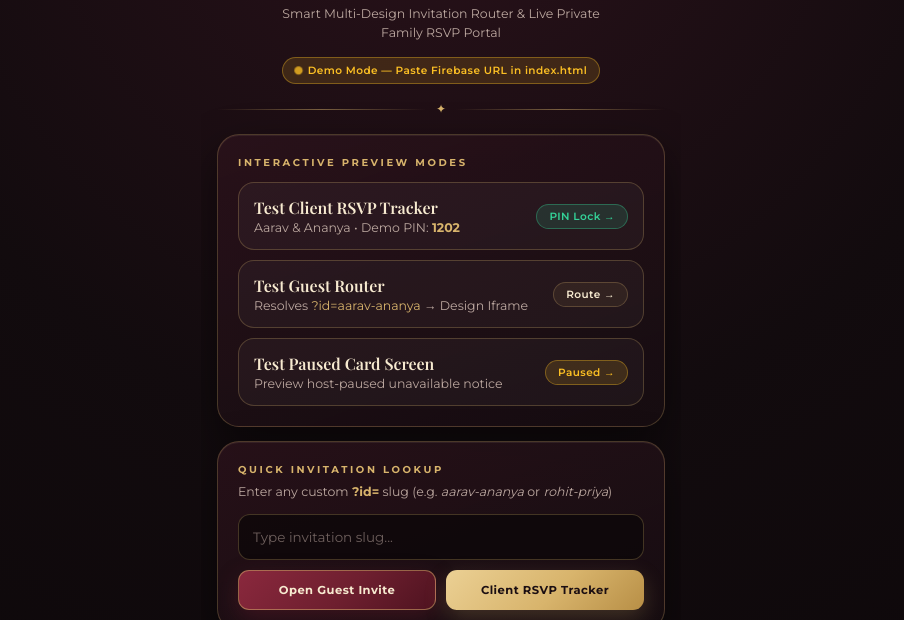
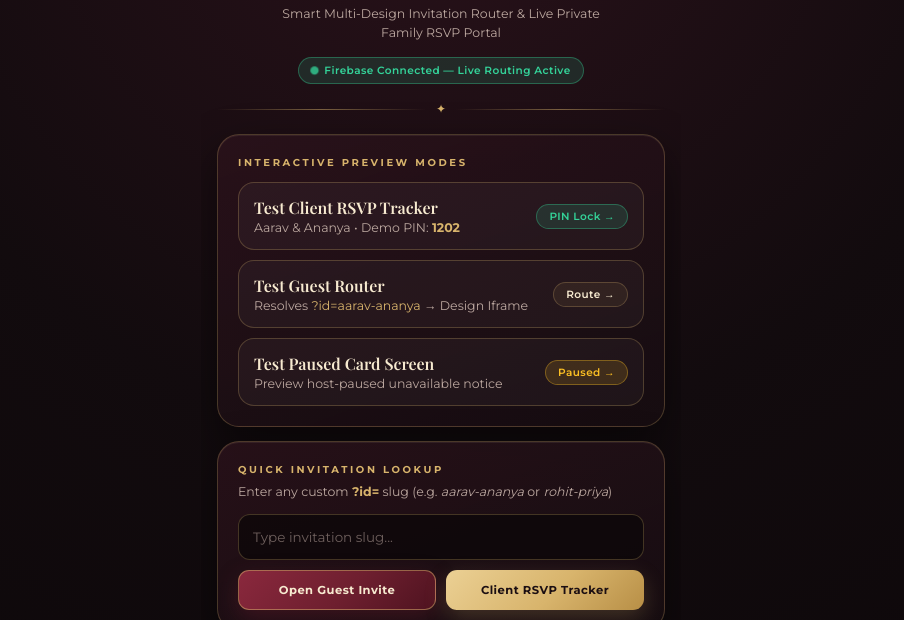
Before and after one commit to akstarmods-oss/ak-studio-invites, a plain HTML site: page index.html in a window 1280 px wide. Shown: the part 167-787 px from the top of the page, without its empty margins (199-1103 px from the left). Drawn offline with nearby package versions, Linux system fonts and the light colour scheme; a web font is replaced by a local one.

Commit message:
Set Firebase DB URL in index.html
Updated Firebase Realtime Database URL in configuration.

```diff
--- a/index.html
+++ b/index.html
@@ -277,7 +277,7 @@
        TOP CONFIGURATION CONSTANT — PASTE YOUR FIREBASE DB URL BELOW
        ------------------------------------------------------------ */
     const CONFIG = {
-      FIREBASE_DB_URL: "", // Paste your Firebase Realtime Database URL here (e.g. "https://your-project-default-rtdb.firebaseio.com")
+      FIREBASE_DB_URL: "https://akstardigitalinvitationadmin-default-rtdb.firebaseio.com", // Paste your Firebase Realtime Database URL here (e.g. "https://your-project-default-rtdb.firebaseio.com")
       DEFAULT_DESIGN: "royal-velvet",
       STUDIO_NAME: "Ak ⭐ Studio",
       STUDIO_HANDLE: "@akashbehera2580",
```
